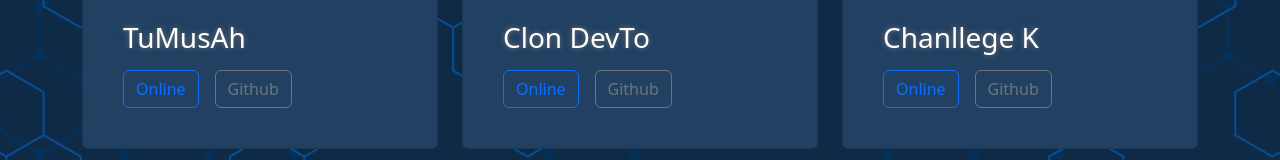
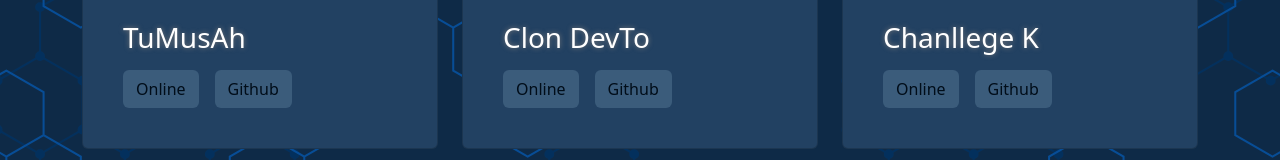
Before and after one commit to 2112miguel/portaflio, a Next.js app: page / in a window 1280 px wide. Shown: the part 2291-2451 px from the top of the page. Built offline with nearby package versions, Linux system fonts and the light colour scheme.

Commit message:
Change class

```diff
--- a/Components/Card.jsx
+++ b/Components/Card.jsx
@@ -21,14 +21,14 @@
         <div className="d-flex m-2">
           <button
             type="button"
-            className="btn btn-outline-primary"
+            className="btn bg-btn-primary"
             onClick={() => window.open(url, "_blank", "noopener,noreferrer")}
           >
             Online
           </button>
           <button
             type="button"
-            className="btn btn-outline-secondary ms-3"
+            className="btn bg-btn-primary ms-3"
             onClick={() =>
               window.open(urlGithub, "_blank", "noopener,noreferrer")
             }
--- a/styles/globals.css
+++ b/styles/globals.css
@@ -9,6 +9,17 @@
 
 .bg-blue {
   background-color: #224162;
+}
+
+.bg-btn-primary {
+  color: #010d19;
+  background-color: #3b5c7b;
+}
+
+.bg-btn-primary:hover {
+  background-color: transparent;
+  border-color: #bcd1f7;
+  color: #bcd1f7;
 }
 
 .title {
@@ -31,7 +42,7 @@
 
 .card:hover {
   background-color: transparent;
-  border: 1px solid #ff4c29;
+  border: 1px solid #3b5c7b;
 }
 
 .bg-icons {
```
